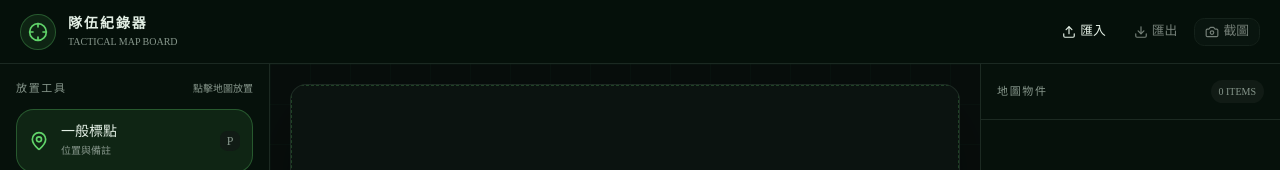
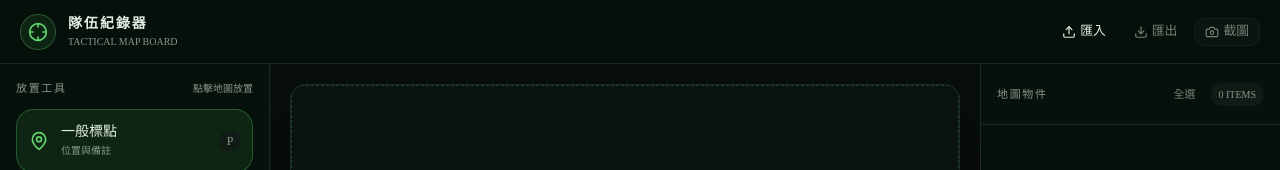
Before and after one commit to watermelon96/team-map-recorder, a React (Vite) app: page / in a window 1280 px wide. Shown: the top 170 px of the page. Built offline with nearby package versions, Linux system fonts and the light colour scheme.

Commit message:
Add select all control

```diff
--- a/app/page.tsx
+++ b/app/page.tsx
@@ -149,6 +149,7 @@ export default function Home() {
   }>({ mode: "idle" });
 
   const selectionCount = selectedMarkerIds.length + selectedShapeIds.length;
+  const objectCount = markers.length + shapes.length;
   const selectedMarker = selectionCount === 1
     ? markers.find((marker) => marker.id === selectedMarkerIds[0]) ?? null
     : null;
@@ -274,6 +275,13 @@ export default function Home() {
     setSelectedMarkerIds([]);
     setSelectedShapeIds([]);
   };
+
+  const selectAllObjects = useCallback(() => {
+    if (!markers.length && !shapes.length) return;
+    setSelectedMarkerIds(markers.map((marker) => marker.id));
+    setSelectedShapeIds(shapes.map((shape) => shape.id));
+    setStatus(`已全選 ${markers.length + shapes.length} 個物件`);
+  }, [markers, shapes]);
 
   const addMarker = (clientX: number, clientY: number) => {
     if (tool !== "point" && tool !== "member") return;
@@ -672,6 +680,13 @@ export default function Home() {
         target instanceof HTMLElement &&
         (target.isContentEditable || ["INPUT", "TEXTAREA", "SELECT"].includes(target.tagName))
       ) return;
+      if ((event.ctrlKey || event.metaKey) && !event.altKey && event.key.toLowerCase() === "a") {
+        if (isBoard && objectCount) {
+          event.preventDefault();
+          selectAllObjects();
+        }
+        return;
+      }
       if (event.ctrlKey || event.metaKey || event.altKey) return;
 
       if (event.key === "Delete" || event.key === "Backspace") {
@@ -720,7 +735,7 @@ export default function Home() {
 
     window.addEventListener("keydown", onKeyDown);
     return () => window.removeEventListener("keydown", onKeyDown);
-  }, [draftShape, fitMap, isBoard, selectedMarkerIds, selectedShapeIds, selectionCount]);
+  }, [draftShape, fitMap, isBoard, objectCount, selectAllObjects, selectedMarkerIds, selectedShapeIds, selectionCount]);
 
   return (
     <main className="flex min-h-screen flex-col bg-background text-foreground">
@@ -882,7 +897,10 @@ export default function Home() {
         <aside className="order-3 border-t border-border bg-card lg:border-l lg:border-t-0">
           <div className="flex items-center justify-between border-b border-border px-4 py-4">
             <p className="text-[11px] font-medium uppercase tracking-[0.15em] text-muted-foreground">地圖物件</p>
-            <span className="rounded-full bg-muted px-2 py-1 font-mono text-[10px] text-muted-foreground">{selectionCount ? `${selectionCount} SELECTED` : `${markers.length + shapes.length} ITEMS`}</span>
+            <div className="flex items-center gap-1.5">
+              <Button variant="ghost" size="sm" className="h-7 px-2 text-[11px]" onClick={selectAllObjects} disabled={!objectCount || selectionCount === objectCount} aria-keyshortcuts="Control+A Meta+A" title="全選所有物件（Ctrl+A）">全選</Button>
+              <span className="rounded-full bg-muted px-2 py-1 font-mono text-[10px] text-muted-foreground">{selectionCount ? `${selectionCount} SELECTED` : `${objectCount} ITEMS`}</span>
+            </div>
           </div>
 
           {selectionCount > 1 ? (
```
